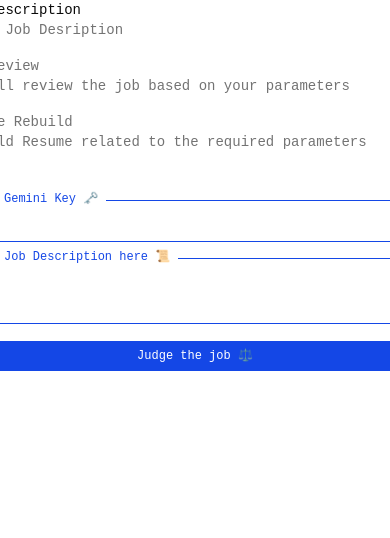
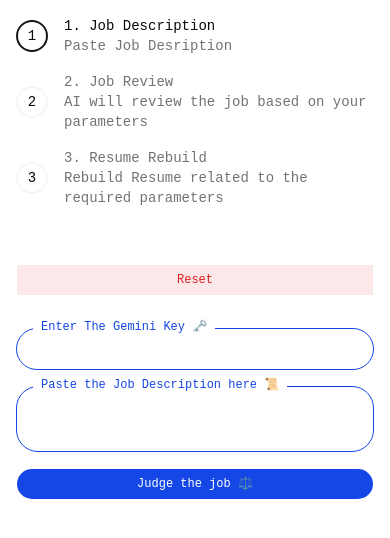
Before and after one commit to Abhik-Ray/resume-builder, a React (Vite) app: page / in a window 390 px wide. Shown: the top 538 px of the page. Built offline with nearby package versions, Linux system fonts and the light colour scheme; what @react-pdf/renderer would draw is missing.

Commit message:
Added changes for mobile view

```diff
--- a/src/NewApp.tsx
+++ b/src/NewApp.tsx
@@ -16,45 +16,18 @@ import { PDFViewer } from "@react-pdf/renderer";
 import { Stepper } from "./components/ui/stepper";
 
 const steps = [
-  { no: 0, title: "Job Description", description: "Paste Job Desription" },
+  { no: 0, title: "1. Job Description", description: "Paste Job Desription" },
   {
     no: 1,
-    title: "Job Review",
+    title: "2. Job Review",
     description: "AI will review the job based on your parameters",
   },
   {
     no: 2,
-    title: "Resume Rebuild",
+    title: "3. Resume Rebuild",
     description: "Rebuild Resume related to the required parameters",
   },
 ];
-
-// type StepNumbers = (typeof steps)[number]["no"];
-
-// const sampleJudgeResponse = {
-//   overallMatchScore: 30,
-//   matchAnalysis:
-//     "This role aligns well with your desired Front End Developer role and core tech stack, particularly React and JavaScript. However, the absence of any mention of remote work is a significant deal-breaker, as your preference is for a fully remote position. Salary information is also missing.",
-//   pros: [
-//     "The role is a direct match for 'Front End Developer' and 'Software Developer' desired roles.",
-//     "Strong alignment with core tech stack, specifically React and JavaScript.",
-//     "Opportunity to work with the MERN stack (MongoDB, Express.js, React, Node.js).",
-//     "Responsibilities include developing new user-facing features and building reusable components.",
-//   ],
-//   cons: [
-//     "The job description does not mention remote work, which is a deal-breaker for your preferred work model.",
-//     "Salary information is not provided, making it impossible to assess against your target.",
-//     "Specific tech like React Native, Next.js, and Typescript are not explicitly mentioned as requirements.",
-//     "The role is not in game development, which is one of your desired areas.",
-//   ],
-//   isRemote: ["On Site"],
-//   redFlags: [
-//     "No mention of remote work, which is a deal-breaker for the candidate.",
-//     "The phrase 'fast-paced environment' often implies high pressure and potential for overwork.",
-//     "Expectations to 'Provide technical guidance and mentorship to junior developers' and 'Lead code reviews' with only '3+ years of professional experience' might indicate high expectations for the experience level.",
-//   ],
-//   verdict: "Hard Pass",
-// };
 
 export const NewApp = () => {
   const [geminiKey, setGeminiKey] = useState<string>("");
@@ -177,12 +150,13 @@ export const NewApp = () => {
 
   return (
     <div className="flex flex-col justify-center items-center w-screen overflow-y-auto">
-      <div className="flex flex-col w-xl gap-4">
+      <div className="flex flex-col w-full max-w-xl p-4 gap-4">
         <Stepper
           steps={steps}
           currentStep={step}
           onStepChange={setStep}
         />
+        <Button className="mb-4 mt-2" variant={'destructive'} onClick={() => window.location.reload()}>Reset</Button>
         {stepError && (
           <div className="border border-red-600 text-red-400 bg-red-50 rounded-2xl text-xs p-2">
             {stepError}
@@ -238,7 +212,7 @@ export const NewApp = () => {
             {judgeResponse ? (
               <div className="flex flex-col justify-center items-center w-full">
                 <JudgeResponse judgeResponse={judgeResponse} />
-                <Button className=" w-50 p-2 bg-blue-700 text-white rounded-3xl cursor-pointer" onClick={onGenerateClick} disabled={isPdfLoading}>
+                <Button className="my-4 w-50 p-2 bg-blue-700 text-white rounded-3xl cursor-pointer" onClick={onGenerateClick} disabled={isPdfLoading}>
                   {!isPdfLoading ? judgeResponse.overallMatchScore > 70
                     ? "Proceed with Resume"
                     : "Still proceed with resume" : 'PDF is Loading'}
```
